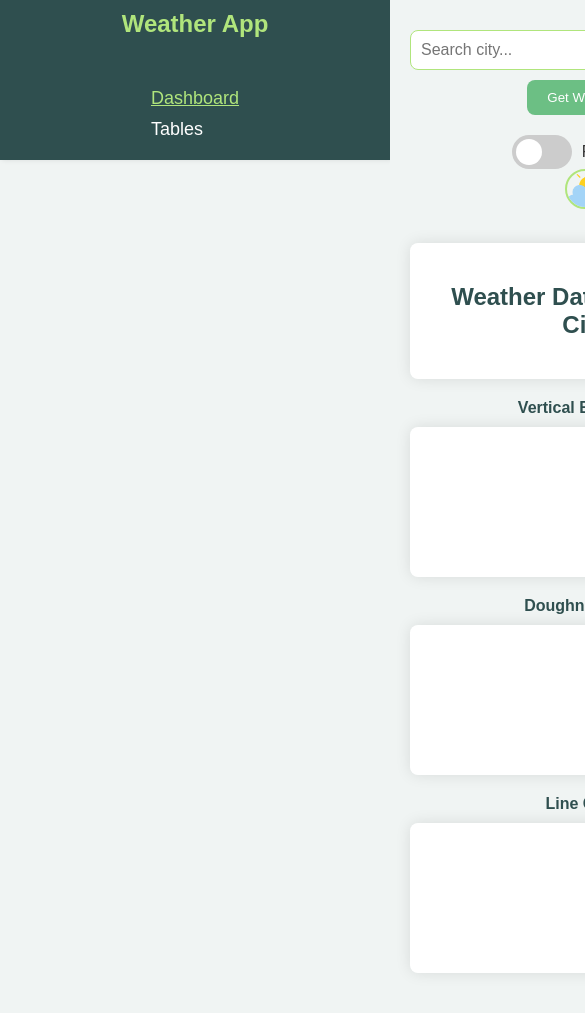
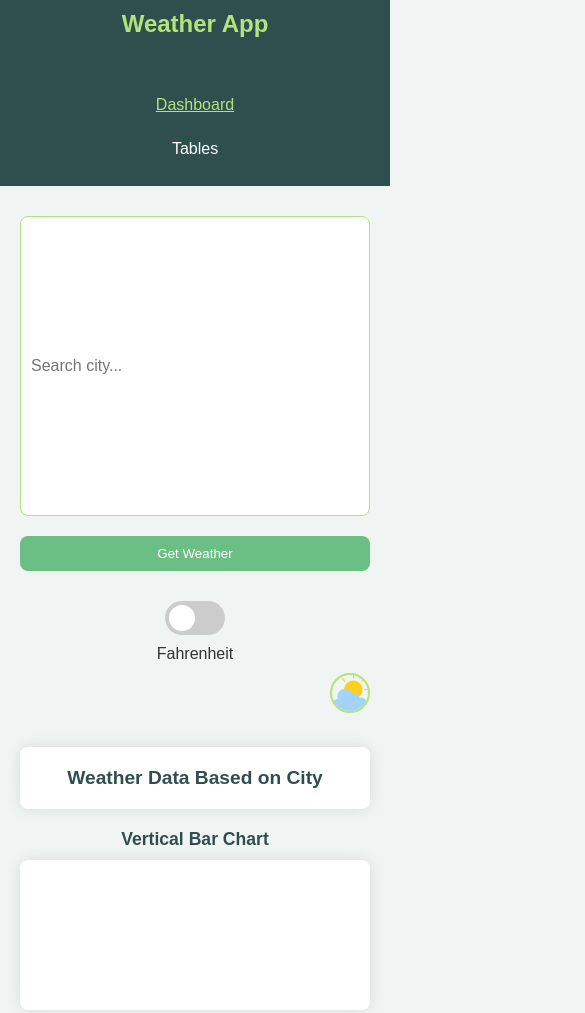
Before and after one commit to hashir-ayaz/Weather-Dashboard-with-Chatbot, a website: page index.html in a window 390 px wide. Shown: the top 1013 px of the page, 585 px wide, since content can reach past the window. Drawn offline with nearby package versions, Linux system fonts and the light colour scheme.

Commit message:
made index.html responsive

```diff
--- a/index.html
+++ b/index.html
@@ -5,7 +5,6 @@
     <meta name="viewport" content="width=device-width, initial-scale=1.0" />
     <title>Weather Dashboard</title>
     <style>
-      /* General Reset */
       /* General Reset */
       * {
         margin: 0;
@@ -22,7 +21,7 @@
       .container {
         display: flex;
         flex-wrap: wrap;
-        height: 100vh;
+        min-height: 100vh;
       }
 
       .side-menu {
@@ -35,17 +34,19 @@
         padding-top: 20px;
         min-width: 200px;
         box-shadow: 2px 0 5px rgba(0, 0, 0, 0.1);
+        flex-shrink: 0;
       }
 
       .logo h2 {
         margin-bottom: 40px;
         color: #b0e57c; /* Light green */
-        animation: fadeIn 1.5s ease-in-out; /* Add fade-in animation */
+        animation: fadeIn 1.5s ease-in-out;
       }
 
       nav ul {
         list-style: none;
         padding: 0;
+        width: 100%;
       }
 
       nav ul li {
@@ -64,6 +65,10 @@
         text-decoration: none;
         font-size: 18px;
         transition: color 0.3s ease;
+        display: block;
+        width: 100%;
+        text-align: center;
+        padding: 10px 0;
       }
 
       nav ul li a:hover {
@@ -74,17 +79,20 @@
         width: 80%;
         padding: 20px;
         background-color: #f0f4f3;
+        flex-grow: 1;
       }
 
       .header {
         display: flex;
         justify-content: space-between;
         align-items: center;
+        flex-wrap: wrap;
+        gap: 10px;
         padding: 10px 0;
       }
 
       .search-bar {
-        width: 70%;
+        flex: 1 1 300px;
         padding: 10px;
         font-size: 16px;
         border: 1px solid #b0e57c;
@@ -104,13 +112,18 @@
         border: none;
         border-radius: 8px;
         cursor: pointer;
-        transition: background-color 0.3s ease;
+        transition: background-color 0.3s ease, transform 0.2s ease;
+        margin-left: 10px;
+        flex-shrink: 0;
       }
 
       #search-button:hover {
         background-color: #4fa571; /* Darker green */
         transform: scale(1.05);
-        transition: transform 0.2s ease; /* Add a scale effect on hover */
+      }
+
+      .user-profile {
+        margin-left: auto;
       }
 
       .user-profile img {
@@ -131,7 +144,7 @@
         box-shadow: 0 0 15px rgba(0, 0, 0, 0.1);
         text-align: center;
         opacity: 0;
-        animation: fadeIn 1.2s ease-in-out forwards; /* Add fade-in effect */
+        animation: fadeIn 1.2s ease-in-out forwards;
       }
 
       .weather-data h3 {
@@ -144,6 +157,7 @@
         flex-wrap: wrap;
         justify-content: space-around;
         margin-top: 20px;
+        gap: 20px;
       }
 
       .chart-container {
@@ -155,6 +169,7 @@
       .chart-container h4 {
         color: #2f4f4f; /* Dark greenish-grey */
         margin-bottom: 10px;
+        font-size: 1.1rem;
       }
 
       .chart {
@@ -167,7 +182,7 @@
         justify-content: center;
         align-items: center;
         opacity: 0;
-        animation: fadeInUp 1.5s ease-in-out forwards; /* Add fade-in-up effect */
+        animation: fadeInUp 1.5s ease-in-out forwards;
       }
 
       #dashboard-link {
@@ -181,6 +196,12 @@
 
       /* Media Queries for Responsiveness */
       @media (max-width: 1200px) {
+        .chart-container {
+          width: 45%;
+        }
+      }
+
+      @media (max-width: 992px) {
         .chart-container {
           width: 45%;
         }
@@ -203,6 +224,7 @@
 
         .header {
           flex-direction: column;
+          align-items: stretch;
         }
 
         .search-bar {
@@ -210,17 +232,51 @@
           margin-bottom: 10px;
         }
 
+        #search-button {
+          width: 100%;
+          margin-left: 0;
+        }
+
+        .unit-toggle {
+          justify-content: center;
+          margin-top: 10px;
+        }
+
         .charts {
           flex-direction: column;
+          align-items: center;
+        }
+
+        .chart-container {
+          width: 80%;
+        }
+      }
+
+      @media (max-width: 576px) {
+        nav ul li a {
+          font-size: 16px;
+          padding: 8px 0;
         }
 
         .chart-container {
           width: 100%;
         }
 
+        .user-profile img {
+          width: 40px;
+          height: 40px;
+        }
+
+        .weather-data {
+          padding: 20px;
+        }
+
+        .weather-data h3 {
+          font-size: 1.2rem;
+        }
+
         .chart {
-          width: 100%;
-          height: auto;
+          height: 150px;
         }
       }
 
@@ -236,6 +292,15 @@
         .user-profile img {
           width: 40px;
           height: 40px;
+        }
+
+        .unit-toggle {
+          flex-direction: column;
+          align-items: center;
+        }
+
+        #unitLabel {
+          font-size: 0.9rem;
         }
       }
 
```
